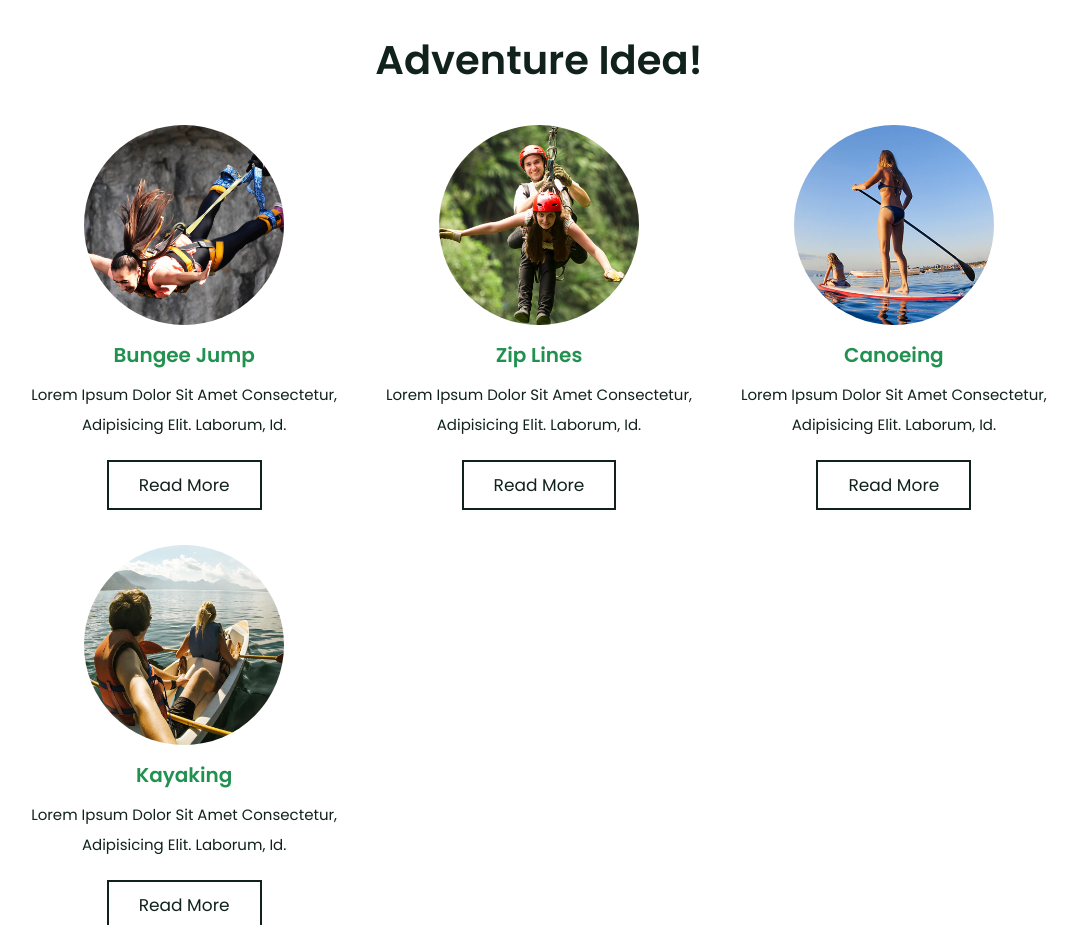
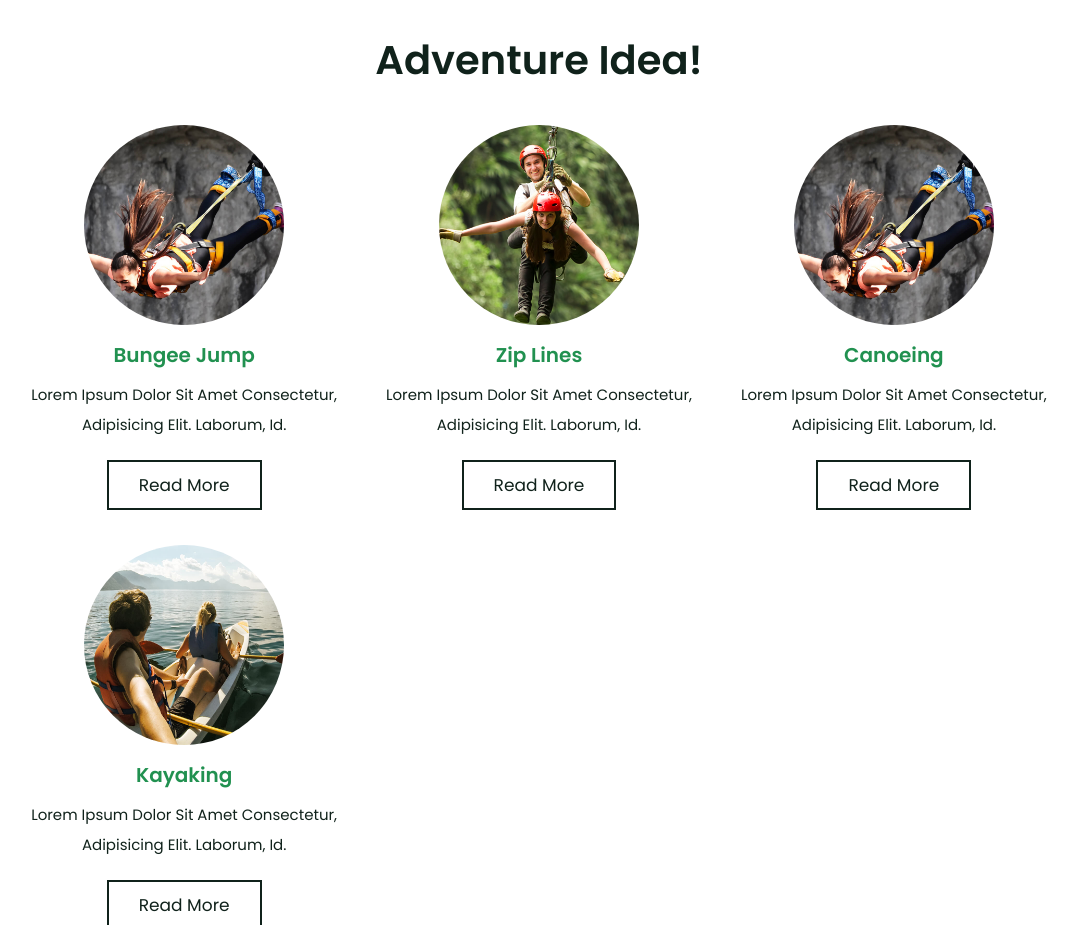
Before and after one commit to AhmedKazanova/travelweb, a plain HTML site: page index.html in a window 1280 px wide. Shown: the part 820-1745 px from the top of the page, without its empty margins (101-1178 px from the left). Drawn offline with nearby package versions, Linux system fonts and the light colour scheme.

Commit message:
first commit

```diff
--- a/index.html
+++ b/index.html
@@ -130,7 +130,7 @@
         </div>
 
         <div class="box">
-            <img src="images/category-3.jpg" alt="">
+            <img src="images/category-1.jpg" alt="">
             <h3>Canoeing</h3>
             <p>Lorem ipsum dolor sit amet consectetur, adipisicing elit. Laborum, id.</p>
             <a href="#" class="btn">read more</a>
```
